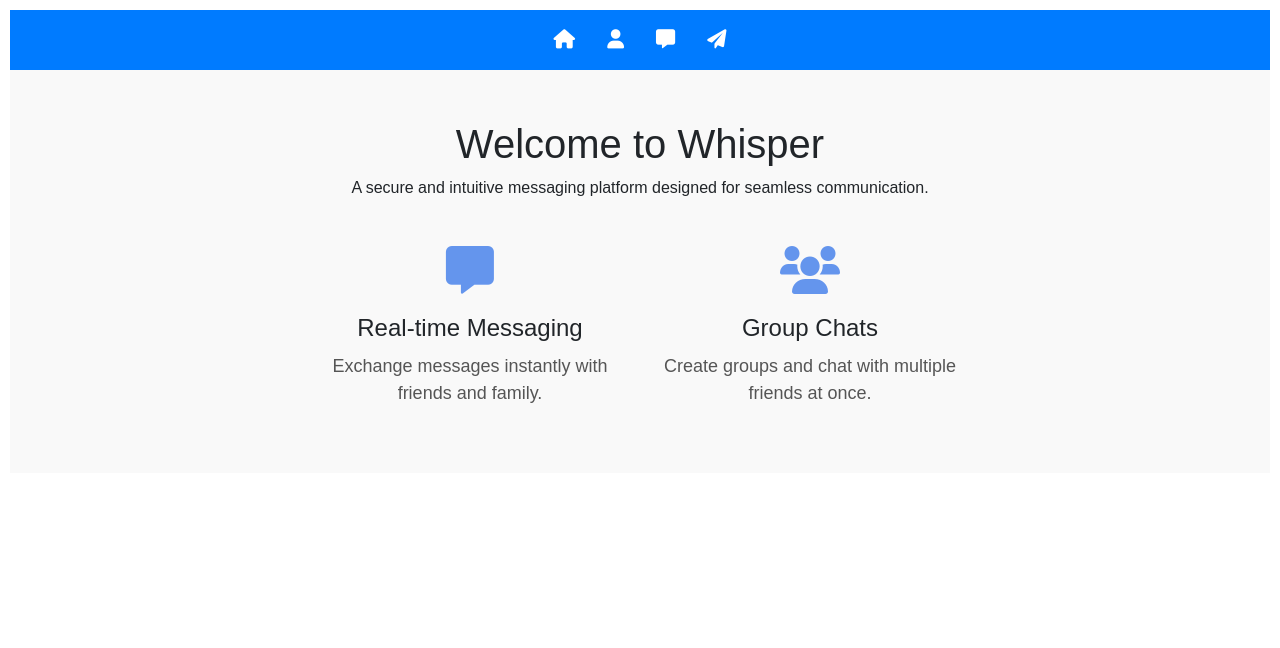
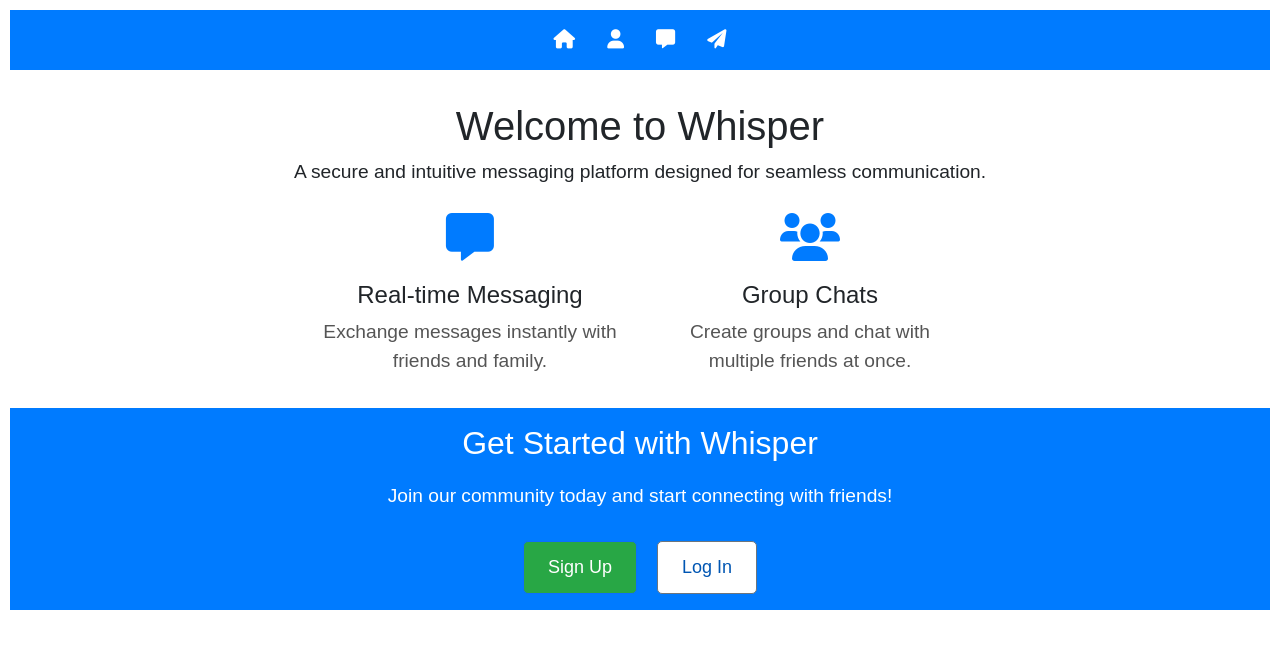
Before and after one commit to Shenkito/chat-app-react, a React (Vite) app in the folder client/: page / in a window 1280 px wide. Shown: the top 648 px of the page. Built offline with nearby package versions, Linux system fonts and the light colour scheme; a web font is replaced by a local one.

Commit message:
Fix home page and some styles

```diff
--- a/client/src/pages/Home/Home.css
+++ b/client/src/pages/Home/Home.css
@@ -1,21 +1,26 @@
-.introduction-section {
-    background-color: #f9f9f9;
-    padding: 50px 0;
+.home-container {
+    display: flex;
+    flex-direction: column;
+    /* max-width: 100%; */
+    margin: 0;
+    padding: 0;
+    text-align: center;
 }
 
-.container {
-    display: flex;
-    flex-direction: column;
-    max-width: 1200px;
-    margin: 0 auto;
-    text-align: center;
+.welcome-section {
+    margin: 1em;
+    padding: 1em;
+    margin-bottom: 0em;
+}
+
+.welcome-section p {
+    font-size: 1.2em;
 }
 
 .feature-highlights {
     display: flex;
     flex-wrap: wrap;
     justify-content: center;
-    margin-top: 30px;
 }
 
 .feature {
@@ -26,15 +31,60 @@
 .feature i {
     font-size: 48px;
     margin-bottom: 20px;
-    color: cornflowerblue;
+    margin-top: 10px;
+    color: #007bff;
 }
 
 .feature h2 {
-    font-size: 24px;
-    margin-bottom: 10px;
+    font-size: 1.5em;
 }
 
 .feature p {
-    font-size: 18px;
+    font-size: 1.2em;
     color: #555;
 }
+
+.signup-login-section {
+    background-color: #007bff;
+    color: #fff;
+    margin: 0;
+    padding: 1em;
+}
+
+.signup-login-section h2 {
+    font-size: 2em;
+    margin-bottom: 20px;
+}
+
+.signup-login-section p {
+    font-size: 1.2em;
+    margin-bottom: 30px;
+}
+
+.cta-buttons {
+    display: flex;
+    justify-content: center;
+}
+
+.btn {
+    padding: 12px 24px;
+    font-size: 18px;
+    margin: 0 10px;
+    text-decoration: none;
+    color: #fff;
+    border-radius: 5px;
+    transition: background-color 0.3s ease;
+}
+
+.btn-primary {
+    background-color: #28a745;
+}
+
+.btn-secondary {
+    background-color: white;
+    color: #0056b3;
+}
+
+.btn:hover {
+    background-color: #0056b3;
+}
--- a/client/src/pages/Home/Home.jsx
+++ b/client/src/pages/Home/Home.jsx
@@ -2,8 +2,8 @@ import '../Home/Home.css'
 
 export default function Home() {
     return (
-        <section className="introduction-section">
-            <div className="container">
+        <div className="home-container">
+            <section className="welcome-section">
                 <h1>Welcome to Whisper</h1>
                 <p>A secure and intuitive messaging platform designed for seamless communication.</p>
                 <div className="feature-highlights">
@@ -18,10 +18,15 @@ export default function Home() {
                         <p>Create groups and chat with multiple friends at once.</p>
                     </div>
                 </div>
-                {/* <div className="screenshots">
-
-                </div> */}
-            </div>
-        </section>
+            </section>
+            <section className="signup-login-section">
+                <h2>Get Started with Whisper</h2>
+                <p>Join our community today and start connecting with friends!</p>
+                <div className="cta-buttons">
+                    <a href="/signup" className="btn btn-primary">Sign Up</a>
+                    <a href="/login" className="btn btn-secondary">Log In</a>
+                </div>
+            </section>
+        </div>
     )
 }
```
